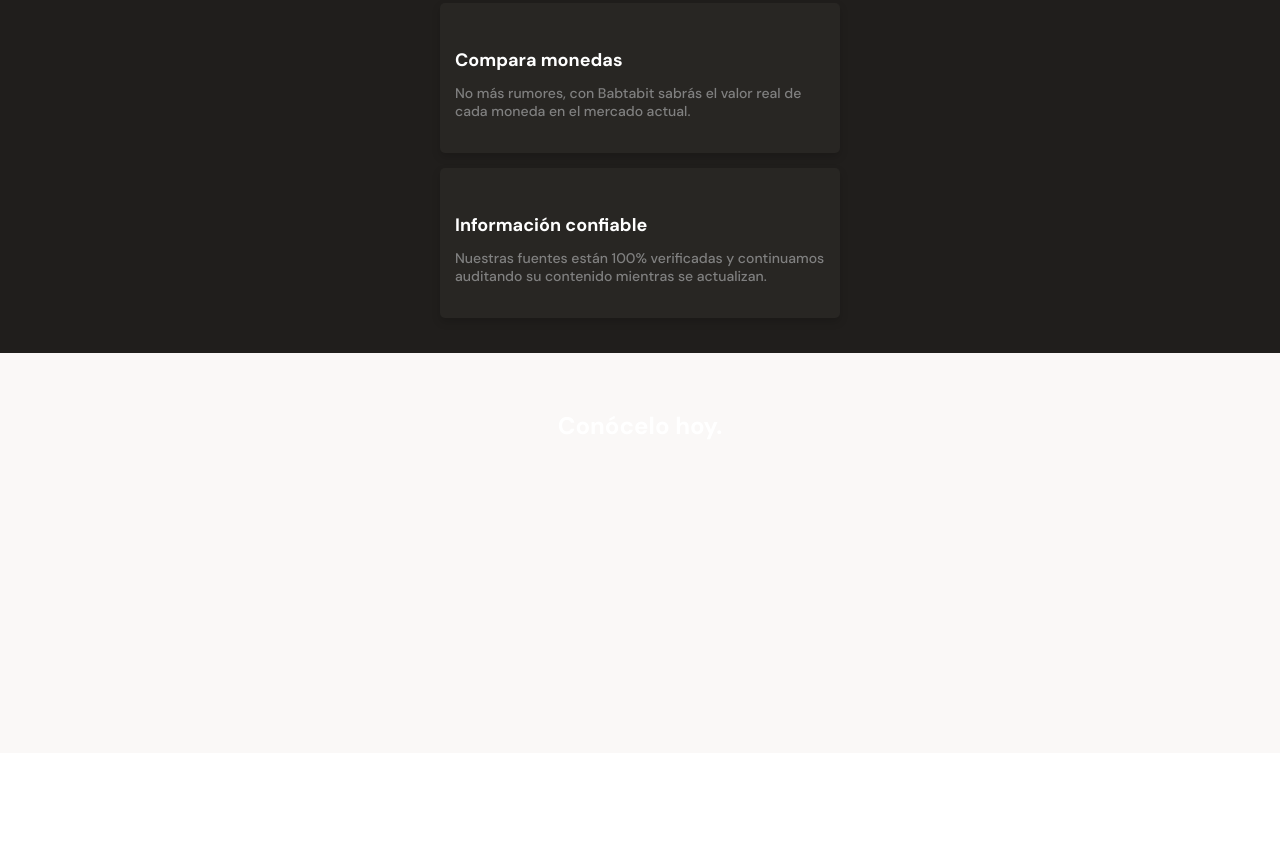
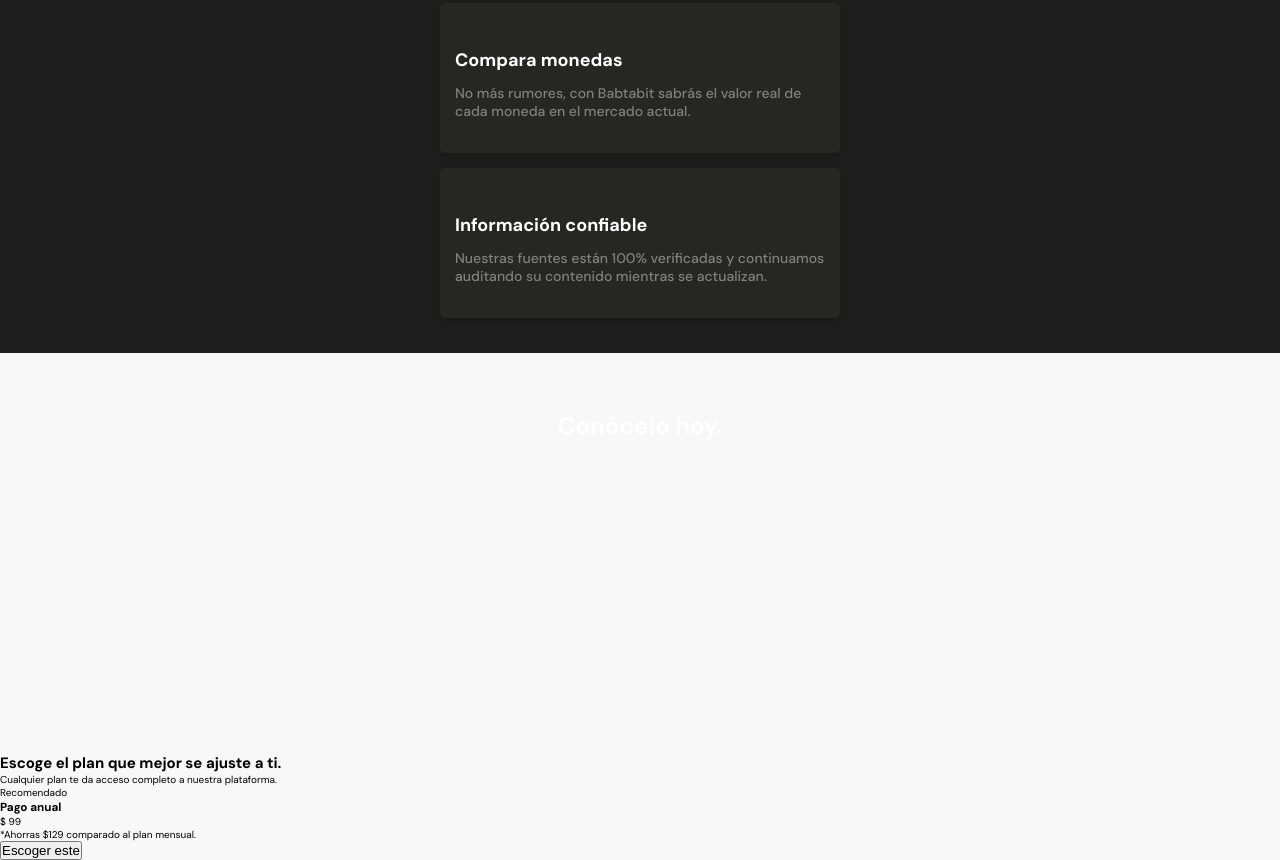
Before and after one commit to jsv1280/mobilefirst, a plain HTML site: page index.html in a window 1280 px wide. Shown: the part 1637-2497 px from the top of the page. Before the commit the page ends 2390 px from the top, so only its background shows below. Drawn offline with Linux system fonts and the light colour scheme.

Commit message:
HTML structure plans section

```diff
--- a/index.html
+++ b/index.html
@@ -15,7 +15,7 @@
         <div class="header--title-container">
             <h1>La próxima revolución en el intercambio de criptomonedas.</h1>
             <p>Batabit te ayuda a navegar entre los diferentes precios y tendencias.</p>
-            <a href="" class="header--button">Conoce Nuestros Planes <span></span></a>
+            <a href="#plans" class="header--button">Conoce Nuestros Planes <span></span></a>
         </div>
     </header>
     <main>
@@ -86,7 +86,23 @@
         <section class="bitcoin-img-container">
             <h2>Conócelo hoy.</h2>
         </section>
-        <section></section>
+        <section id="plans" class="main-plans-container">
+            <div class="plans--title">
+                <h2>Escoge el plan que mejor se ajuste a ti.</h2>
+                <p>Cualquier plan te da acceso completo a nuestra plataforma.</p>
+            </div>
+            <section class="plans-container--slider">
+                <article class="plans-container--card">
+                    <p>Recomendado</p>
+                    <div>
+                        <h3>Pago anual</h3>
+                        <p><span>$</span> 99</p>
+                        <p>*Ahorras $129 comparado al plan mensual.</p>
+                        <button>Escoger este <span></span></button>
+                    </div>
+                </article>
+            </section>
+        </section>
     </main>
     <footer></footer>
 </body>
```
